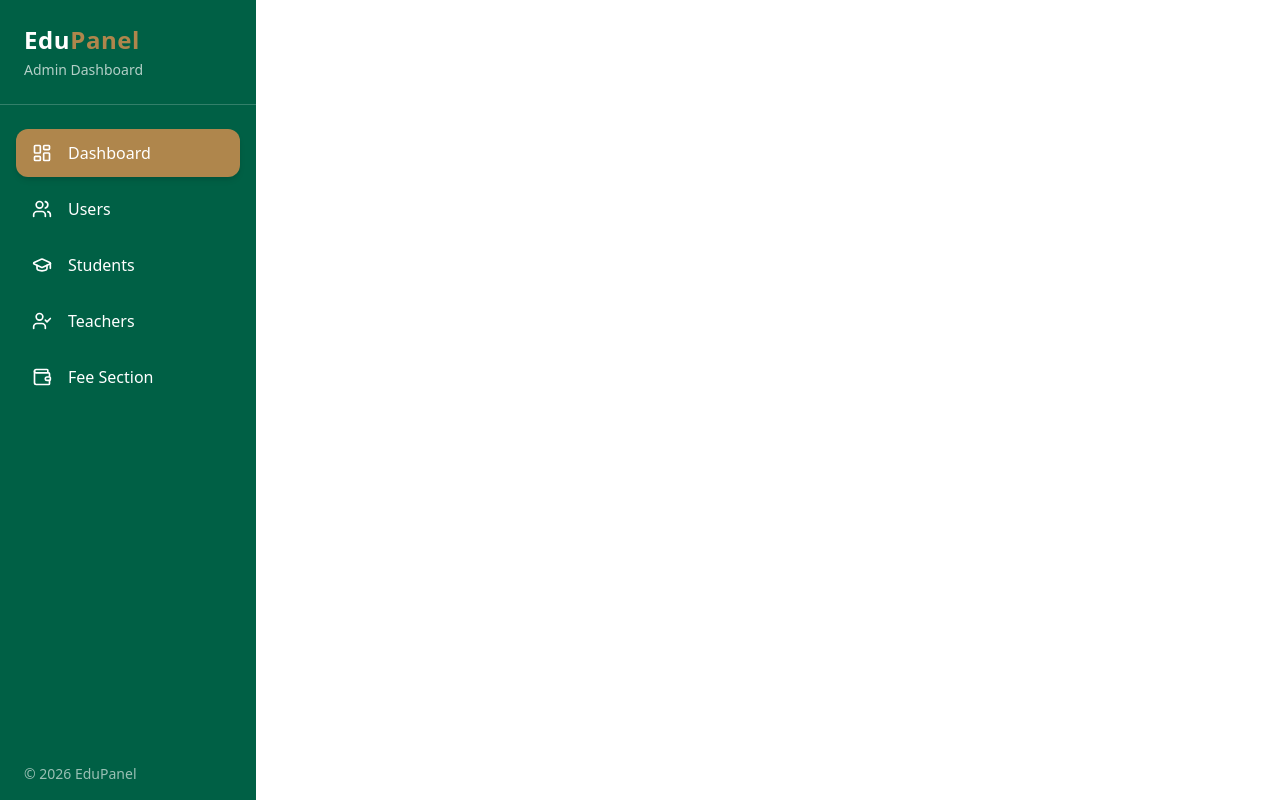
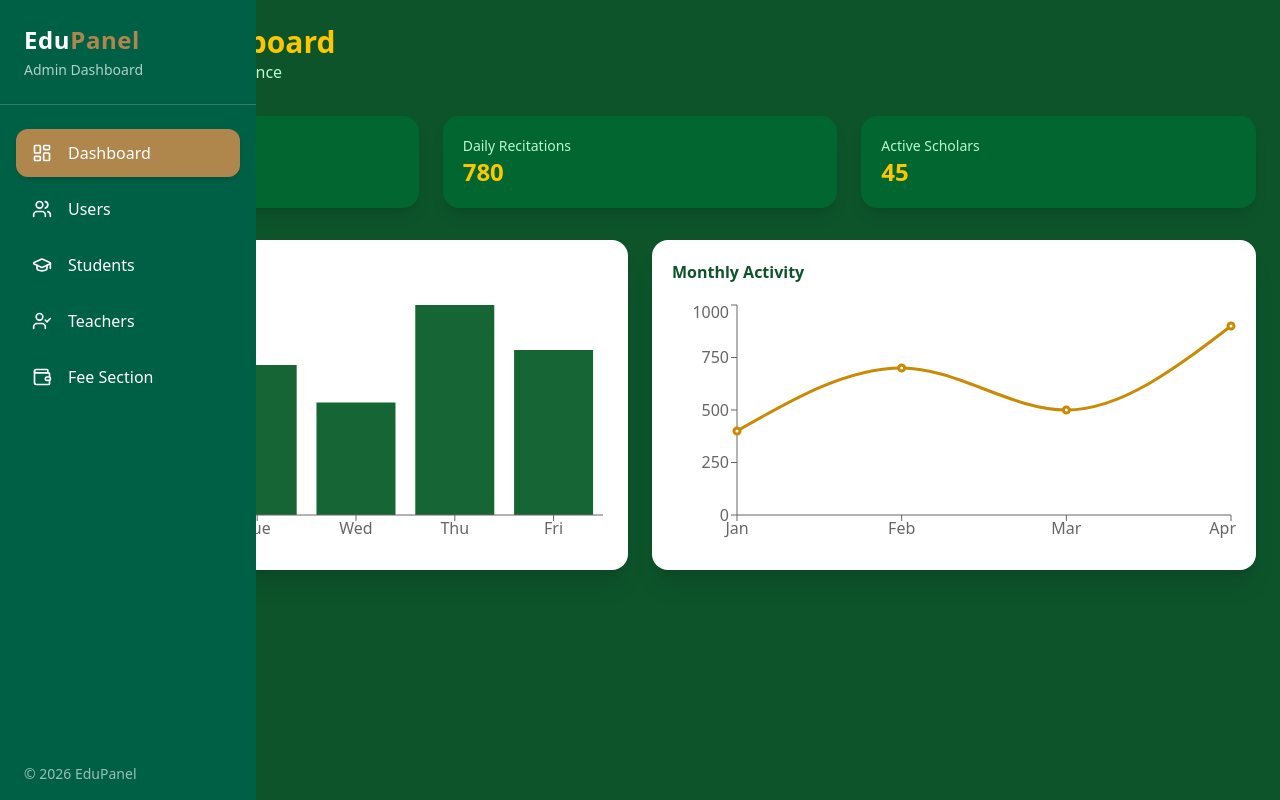
Before and after one commit to MuhmmadShakeel/Alquran-Dashboard, a React (Vite) app: page /dashboard in a window 1280 px wide. Built offline with nearby package versions, Linux system fonts and the light colour scheme.

Commit message:
updated code

```diff
--- a/package.json
+++ b/package.json
@@ -19,6 +19,7 @@
     "react-dom": "^19.2.0",
     "react-icons": "^5.5.0",
     "react-router-dom": "^7.12.0",
+    "recharts": "^3.6.0",
     "tailwindcss": "^4.1.18"
   },
   "devDependencies": {
--- a/src/App.jsx
+++ b/src/App.jsx
@@ -5,6 +5,7 @@ import StudentPage from './Components/DashboardPages/StudentPage'
 import UserPage from './Components/DashboardPages/UserPage'
 import Teacherpage from './Components/DashboardPages/Teacherpage'
 import FeePage from './Components/DashboardPages/FeePage'
+import DashboardHeadePage from './Components/DashboardPages/DashboardHeadePage'
 function App() {
   return (
     <>
@@ -15,6 +16,7 @@ function App() {
             <Route path="/users" element={<UserPage/>} />
             <Route path="/teachers" element={<Teacherpage/>} />
             <Route path="/fees" element={<FeePage/>} />
+            <Route path="/dashboard" element={<DashboardHeadePage/>} />
           </Routes>
       </div>
 
--- /dev/null
+++ b/src/Components/Dashboard/DashboardHead/DashboardHead.jsx
@@ -0,0 +1,102 @@
+import React from "react";
+import {
+  BarChart,
+  Bar,
+  LineChart,
+  Line,
+  XAxis,
+  YAxis,
+  Tooltip,
+  ResponsiveContainer,
+} from "recharts";
+
+const usersData = [
+  { name: "Mon", users: 120 },
+  { name: "Tue", users: 200 },
+  { name: "Wed", users: 150 },
+  { name: "Thu", users: 280 },
+  { name: "Fri", users: 220 },
+];
+
+const activityData = [
+  { name: "Jan", activity: 400 },
+  { name: "Feb", activity: 700 },
+  { name: "Mar", activity: 500 },
+  { name: "Apr", activity: 900 },
+];
+
+function DashboardHead() {
+  return (
+    <div className="bg-green-900 min-h-screen p-6 text-white">
+
+      {/* Header */}
+      <div className="mb-8">
+        <h1 className="text-3xl font-bold text-yellow-400">
+          Al-Qur’an Dashboard
+        </h1>
+        <p className="text-green-200">
+          Knowledge • Reflection • Guidance
+        </p>
+      </div>
+
+      {/* Stats Cards */}
+      <div className="grid grid-cols-1 md:grid-cols-3 gap-6 mb-8">
+        <div className="bg-green-800 p-5 rounded-2xl shadow-lg">
+          <h3 className="text-sm text-green-200">Total Users</h3>
+          <p className="text-2xl font-bold text-yellow-400">2,450</p>
+        </div>
+
+        <div className="bg-green-800 p-5 rounded-2xl shadow-lg">
+          <h3 className="text-sm text-green-200">Daily Recitations</h3>
+          <p className="text-2xl font-bold text-yellow-400">780</p>
+        </div>
+
+        <div className="bg-green-800 p-5 rounded-2xl shadow-lg">
+          <h3 className="text-sm text-green-200">Active Scholars</h3>
+          <p className="text-2xl font-bold text-yellow-400">45</p>
+        </div>
+      </div>
+
+      {/* Graphs Section */}
+      <div className="grid grid-cols-1 md:grid-cols-2 gap-6">
+
+        {/* Users Bar Chart */}
+        <div className="bg-white p-5 rounded-2xl shadow-xl text-black">
+          <h3 className="font-semibold mb-4 text-green-900">
+            Weekly Users
+          </h3>
+          <ResponsiveContainer width="100%" height={250}>
+            <BarChart data={usersData}>
+              <XAxis dataKey="name" />
+              <YAxis />
+              <Tooltip />
+              <Bar dataKey="users" fill="#166534" />
+            </BarChart>
+          </ResponsiveContainer>
+        </div>
+
+        {/* Activity Line Chart */}
+        <div className="bg-white p-5 rounded-2xl shadow-xl text-black">
+          <h3 className="font-semibold mb-4 text-green-900">
+            Monthly Activity
+          </h3>
+          <ResponsiveContainer width="100%" height={250}>
+            <LineChart data={activityData}>
+              <XAxis dataKey="name" />
+              <YAxis />
+              <Tooltip />
+              <Line
+                type="monotone"
+                dataKey="activity"
+                stroke="#ca8a04"
+                strokeWidth={3}
+              />
+            </LineChart>
+          </ResponsiveContainer>
+        </div>
+      </div>
+    </div>
+  );
+}
+
+export default DashboardHead;
--- /dev/null
+++ b/src/Components/DashboardPages/DashboardHeadePage.jsx
@@ -0,0 +1,12 @@
+import React from 'react'
+import DashboardHead from '../Dashboard/DashboardHead/DashboardHead'
+
+function DashboardHeadePage() {
+  return (
+    <div>
+      <DashboardHead />
+    </div>
+  )
+}
+
+export default DashboardHeadePage
```
Also changed, not shown: 1 other file (tests, documents, lock files or other folders).
